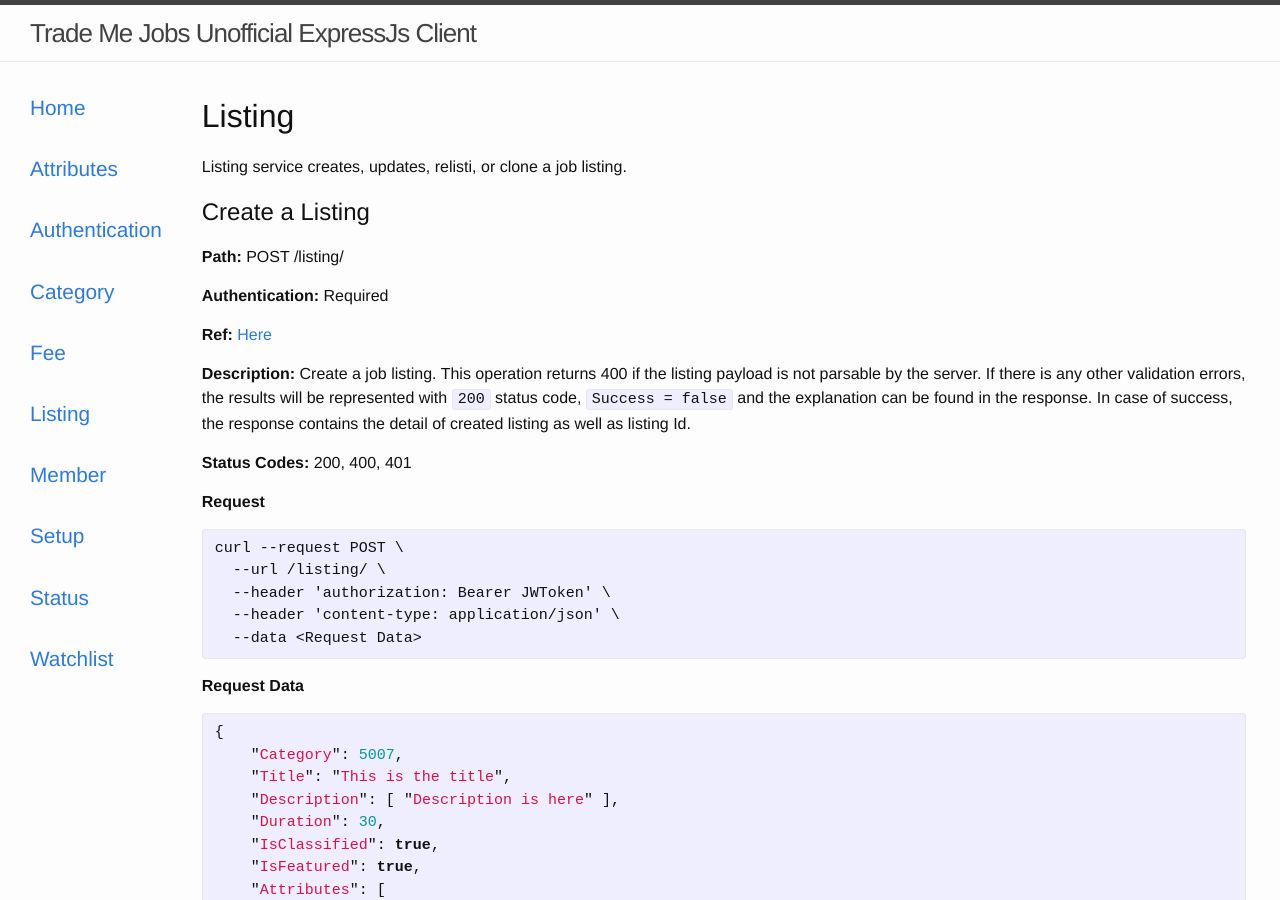
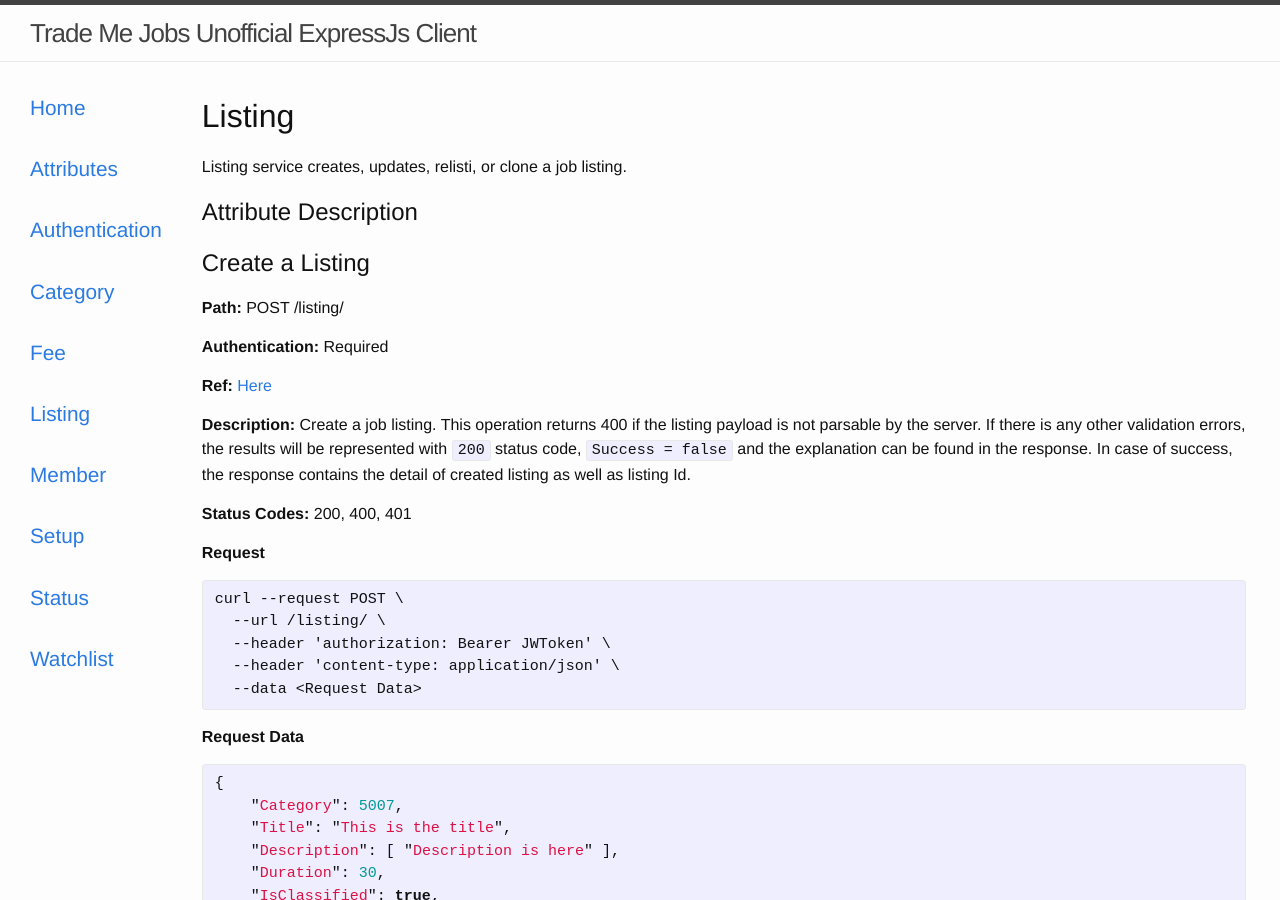
Before and after one commit to wizact/tmj-cli, a Jekyll site: the page built from _tmj_api_documentation/listing.md, in a window 1280 px wide and 900 px high. Built offline with Jekyll 4.4.1, drawn with Linux system fonts in a browser that asks for light colours.

Commit message:
add header for descriptions

```diff
--- a/_tmj_api_documentation/listing.md
+++ b/_tmj_api_documentation/listing.md
@@ -4,6 +4,9 @@
 ---
 # Listing
 Listing service creates, updates, relisti, or clone a job listing.
+
+## Attribute Description
+
 
 ## Create a Listing
 **Path:** POST /listing/
```
